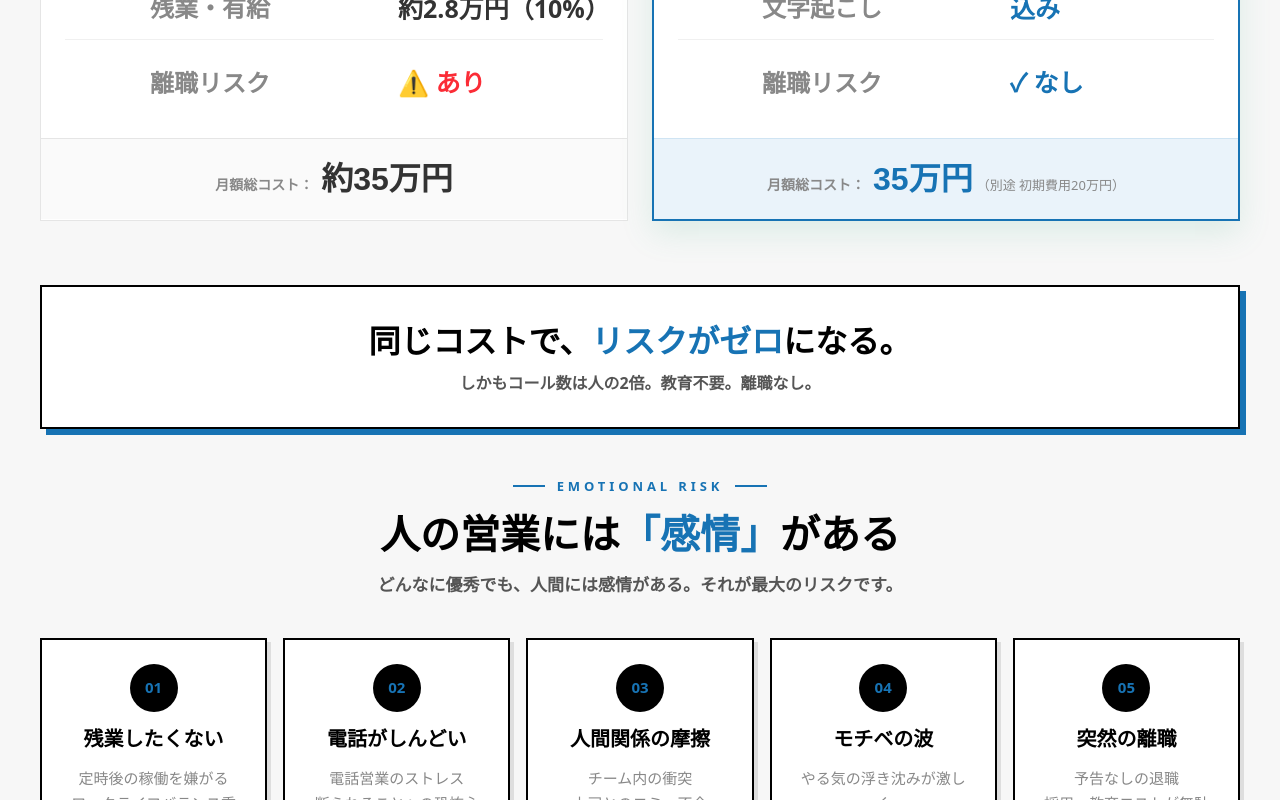
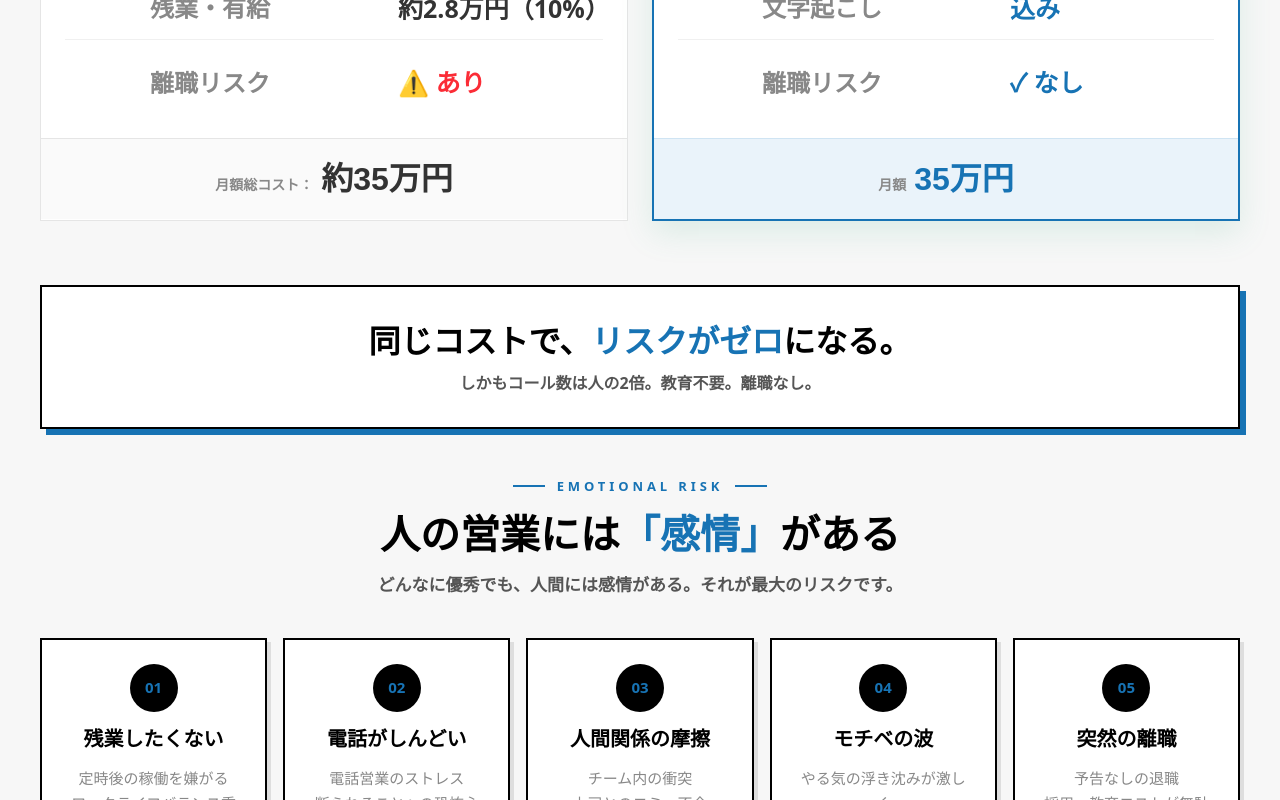
Before and after one commit to koretada0826/keieisyanomikata, a React (Vite) app: page / in a window 1280 px wide. Shown: the part 10180-10980 px from the top of the page. Built offline with nearby package versions, Linux system fonts and the light colour scheme; the HTML template or start-up script is replaced by a standard one.

Commit message:
Pricing table total: show 月額35万円 only
Drop the 月額総コスト label and 初期費用 note on the ミカタ column.

Co-Authored-By: Claude Opus 4.8 (1M context) <noreply@anthropic.com>

```diff
--- a/src/components/Section1.tsx
+++ b/src/components/Section1.tsx
@@ -670,7 +670,7 @@ export default function Section1() {
       <div className="grid grid-cols-2 gap-20 sm:gap-32 items-center py-3 border-b border-[#f0f0f0] last:border-0"><span className="text-[20px] sm:text-[24px] font-bold text-[#888] text-right">離職リスク</span><span className="text-[21px] sm:text-[25px] font-black text-left text-[#1773b4]">✓ なし</span>
       </div>
       </div>
-      <div className="bg-[#eaf3fa] px-6 py-4 border-t border-[#cfe4f3] text-center"><span className="text-[14px] font-bold text-[#888]">月額総コスト：</span><span className="text-[28px] sm:text-[32px] font-black text-[#1773b4] ml-2" style={{"fontFamily": "\"M PLUS 1p\", sans-serif"}}>35万円</span><span className="text-[13px] text-[#888] ml-1">（別途 初期費用20万円）</span>
+      <div className="bg-[#eaf3fa] px-6 py-4 border-t border-[#cfe4f3] text-center"><span className="text-[14px] font-bold text-[#888]">月額</span><span className="text-[28px] sm:text-[32px] font-black text-[#1773b4] ml-2" style={{"fontFamily": "\"M PLUS 1p\", sans-serif"}}>35万円</span>
       </div>
       </div>
       </div>
```
